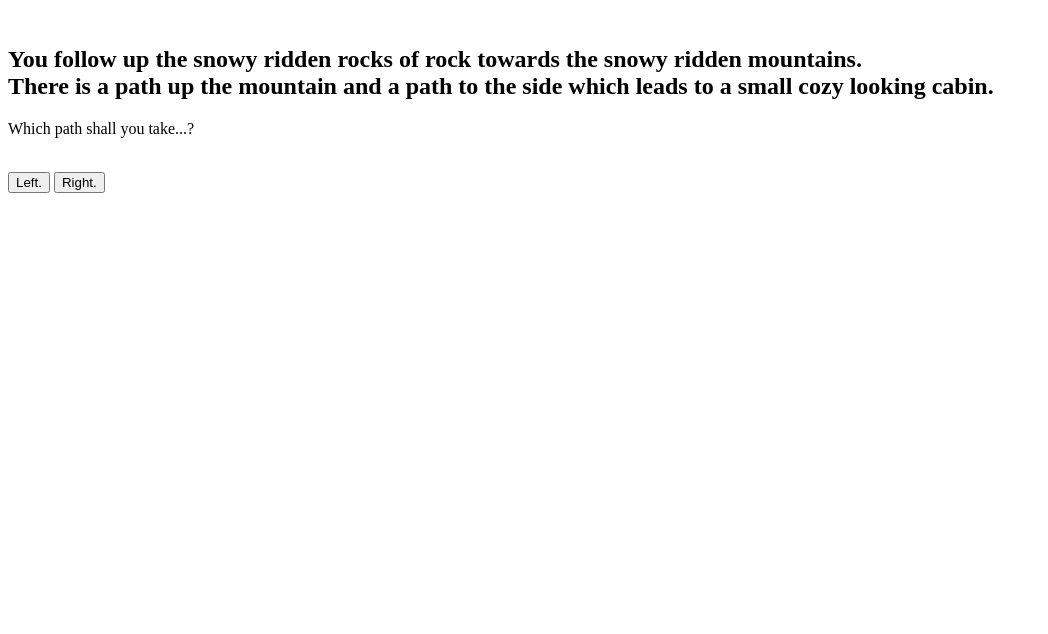
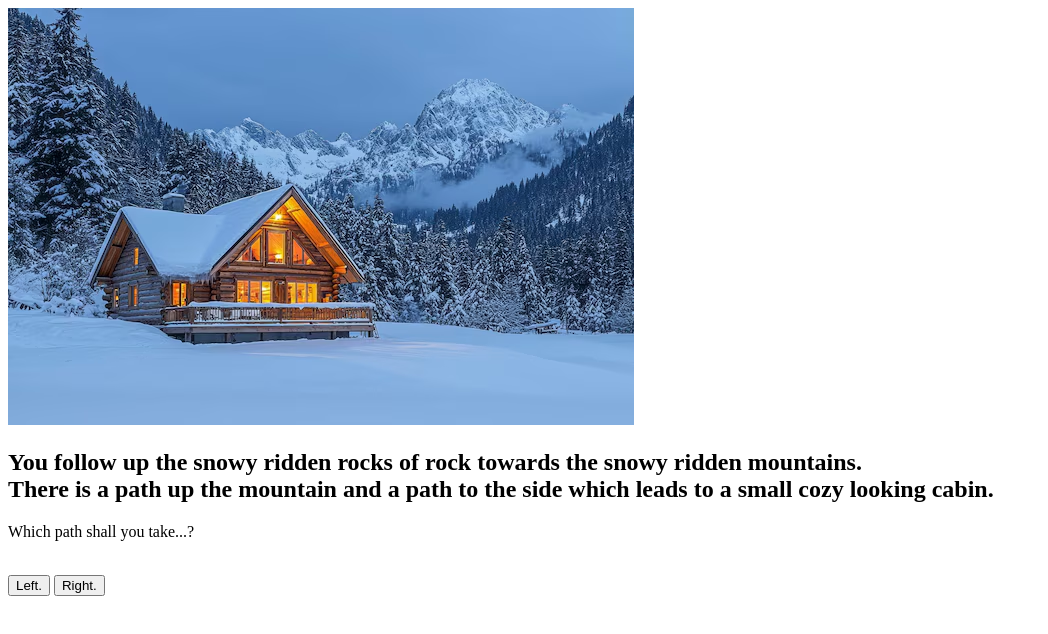
Before and after one commit to MetalGearRay7/Text-Based-RPG, a plain HTML site: page index.html in a window 1280 px wide. Shown: the whole page, without its empty margins (0-1048 px from the left). Drawn offline with Linux system fonts and the light colour scheme.

Commit message:
another image

```diff
--- a/index.html
+++ b/index.html
@@ -9,7 +9,7 @@
 <body>
     <Jacob>
         <form action="" id="StartSnowMountain">
-        <img src="../Images/CozyCabinOutside" alt="">
+        <img src="../Images/CozyCabinOutside.PNG" alt="">
         <h2> You follow up the snowy ridden rocks of rock towards the snowy ridden mountains. <br>
             There is a path up the mountain and a path to the side which leads to a small cozy looking cabin. </h2>
         <p> Which path shall you take...? </p>
@@ -19,6 +19,7 @@
         </form>
 
         <form action="" id="CozyCabin" class="hidden">
+        <img src="../Images/CozyCabinInside.PNG" alt="">
         <h2> This cabin sure is cozy. </h2>
         <p> What would you like to do...? </p>
         <input type="button" value="Sleep in the cozy bed." onclick="GoRest()" id="CozyBed">
```
Also changed, not shown: Images/CozyCabinInside.png (added).
